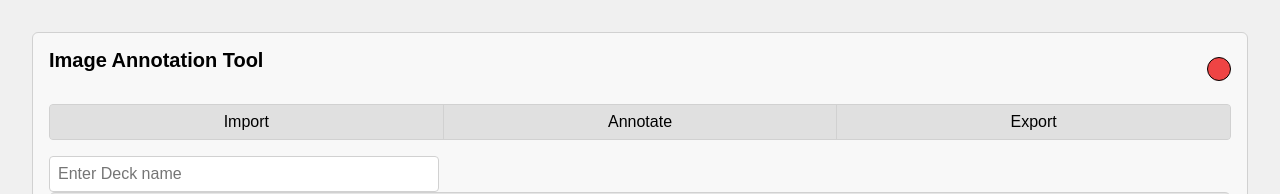
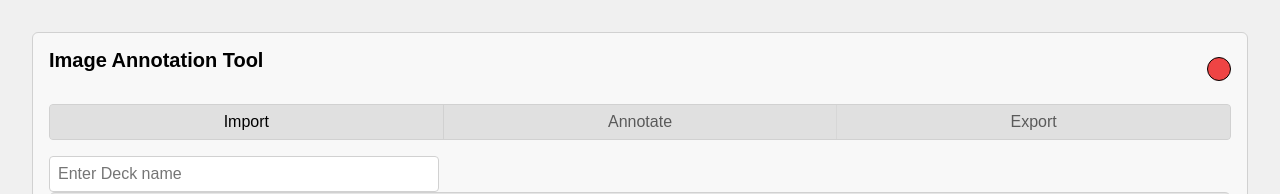
Before and after one commit to ZaynUH/annotation-tool, a Next.js app: page /upload in a window 1280 px wide. Shown: the top 194 px of the page. Built offline with nearby package versions, Linux system fonts and the light colour scheme; no server answers.

Commit message:
css combine

```diff
--- a/components/Toolbar.tsx
+++ b/components/Toolbar.tsx
@@ -1,12 +1,31 @@
 import Link from 'next/link';
 import styles from '../styles/UploadPage.module.css';
 
-const Toolbar = () => (
+interface ToolbarProps {
+  disableTabs?: {
+    annotate?: boolean;
+    export?: boolean;
+  };
+}
+
+const Toolbar = ({ disableTabs = {} }: ToolbarProps) => {
+  return (
     <div className={styles.toolbar}>
       <Link href="/upload" className={styles.tab}>Import</Link>
+
+      {disableTabs.annotate ? (
+        <span className={`${styles.tab} ${styles.disabledTab}`}>Annotate</span>
+      ) : (
         <Link href="/annotate" className={styles.tab}>Annotate</Link>
+      )}
+
+      {disableTabs.export ? (
+        <span className={`${styles.tab} ${styles.disabledTab}`}>Export</span>
+      ) : (
         <Link href="/export" className={styles.tab}>Export</Link>
+      )}
     </div>
   );
+};
 
 export default Toolbar;
--- a/pages/upload.tsx
+++ b/pages/upload.tsx
@@ -105,7 +105,7 @@ export default function UploadPage() {
           />
         </div>
 
-        <Toolbar />
+        <Toolbar disableTabs={{ annotate: true, export: true }} />
 
         <div className={styles.importSection}>
           <input
--- a/styles/UploadPage.module.css
+++ b/styles/UploadPage.module.css
@@ -59,6 +59,13 @@
   border-radius: 4px;
   overflow: hidden;
   background-color: #e0e0e0;
+}
+
+.disabledTab {
+  color: #9ca3af;
+  pointer-events: none;
+  cursor: not-allowed;
+  opacity: 0.6;
 }
 
 .tab {
```
Lines whose indentation alone changed are shown as unchanged.
